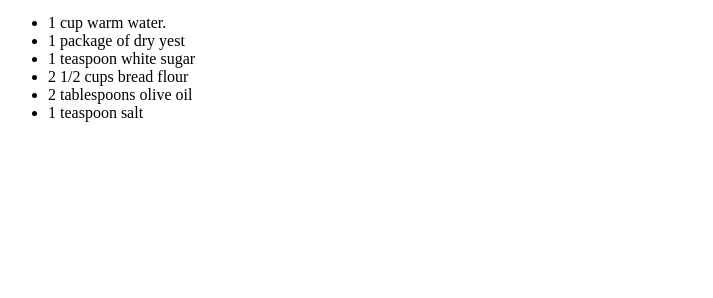
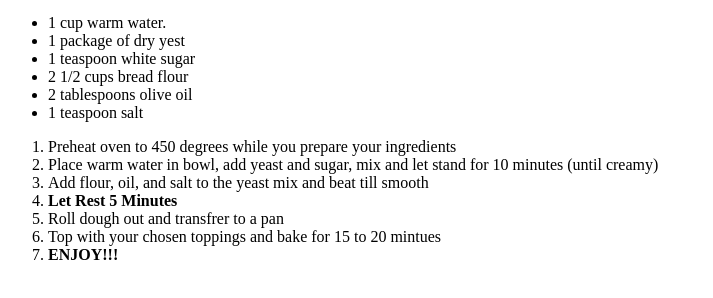
Before and after one commit to Dawited/odin-recipes, a plain HTML site: page Pizza.html in a window 1280 px wide. Shown: the part 100-398 px from the top of the page, without its empty margins (0-713 px from the left). Drawn offline with Linux system fonts and the light colour scheme.

Commit message:
Made edits to The pizza ingredints file Added the rest of the ingredient list and the instructions on how to make yummy pizza

```diff
--- a/Pizza.html
+++ b/Pizza.html
@@ -14,7 +14,16 @@
         <li>2 1/2 cups bread flour</li>
         <li>2 tablespoons olive oil</li>
         <li>1 teaspoon salt</li>
-    </ul></p>
+    </ul>
+     <ol>
+        <li>Preheat oven to 450 degrees while you prepare your ingredients</li>
+        <li>Place warm water in bowl, add yeast and sugar, mix and let stand for 10 minutes (until creamy)</li>
+        <li>Add flour, oil, and salt to the yeast mix and beat till smooth</li>
+        <li><strong>Let Rest 5 Minutes</strong></li>
+        <li>Roll dough out and transfrer to a pan</li>
+        <li>Top with your chosen toppings and bake for 15 to 20 mintues</li>
+        <li><strong>ENJOY!!!</strong></li>
+     </ol></p>
 
 </body>
 </html>
```
